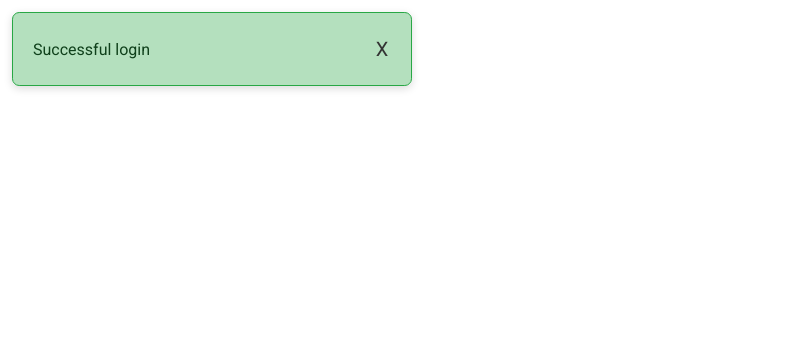
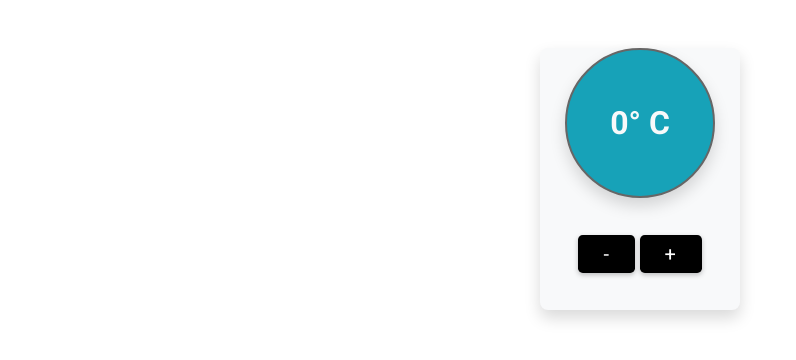
Before and after one commit to jhpstevens/30reactprojects, a React (Create React App) app: page / in a window 1280 px wide. Shown: the top 360 px of the page, without its empty margins (0-796 px from the left). Built offline with nearby package versions, Linux system fonts and the light colour scheme.

Commit message:
06-Temperature-Controller-App

```diff
--- a/src/App.js
+++ b/src/App.js
@@ -5,7 +5,8 @@ import './App.css';
 // import RandomizeColors from "./projects/02-randomize-colors/RandomizeColors";
 // import LikePhotoApp from "./projects/03-like-my-photo/LikePhotoApp";
 // import TestimonialsApp from "./projects/04-testimonials-app/TestimonialsApp";
-import AlertApp from './projects/05-Alerts/AlertApp';
+// import AlertApp from './projects/05-Alerts/AlertApp';
+import TemperatureControllerApp from './projects/06-temperature-controller-app/TemperatureControllerApp';
 
 function App() {
   return (
@@ -14,7 +15,8 @@ function App() {
       {/* <RandomizeColors /> */}
       {/* <LikePhotoApp/> */}
       {/* <TestimonialsApp /> */}
-      <AlertApp />
+      {/* <AlertApp /> */}
+      <TemperatureControllerApp />
     </div>
   );
 }
--- /dev/null
+++ b/src/projects/06-temperature-controller-app/TemperatureControllerApp.jsx
@@ -0,0 +1,30 @@
+import React, { useState } from 'react';
+import Button from '../components/Button';
+export default function TemperatureControllerApp() {
+  const [temperature, setTemperature] = useState(0);
+
+  const increaseTemperature = () => {
+    setTemperature(temperature + 1);
+  };
+  const decreaseTemperature = () => {
+    setTemperature(temperature - 1);
+  };
+  return (
+    <div className="container mt-3 text-center">
+      <div className="card bg-light m-auto" style={{ width: 200 }}>
+        <h1
+          className={`text-light card border-50 ${
+            temperature > 0 ? 'bg-danger' : 'bg-info'
+          }`}
+          style={{ height: 150, width: 150, border: '2px solid #666' }}
+        >
+          {temperature}° C
+        </h1>
+        <div className="d-flex my-2">
+          <Button text="-" btnClass={'btn-lg'} onClick={decreaseTemperature} />
+          <Button text="+" btnClass={'btn-lg'} onClick={increaseTemperature} />
+        </div>
+      </div>
+    </div>
+  );
+}
```
Also changed, not shown: 1 other file (tests, documents, lock files or other folders).
